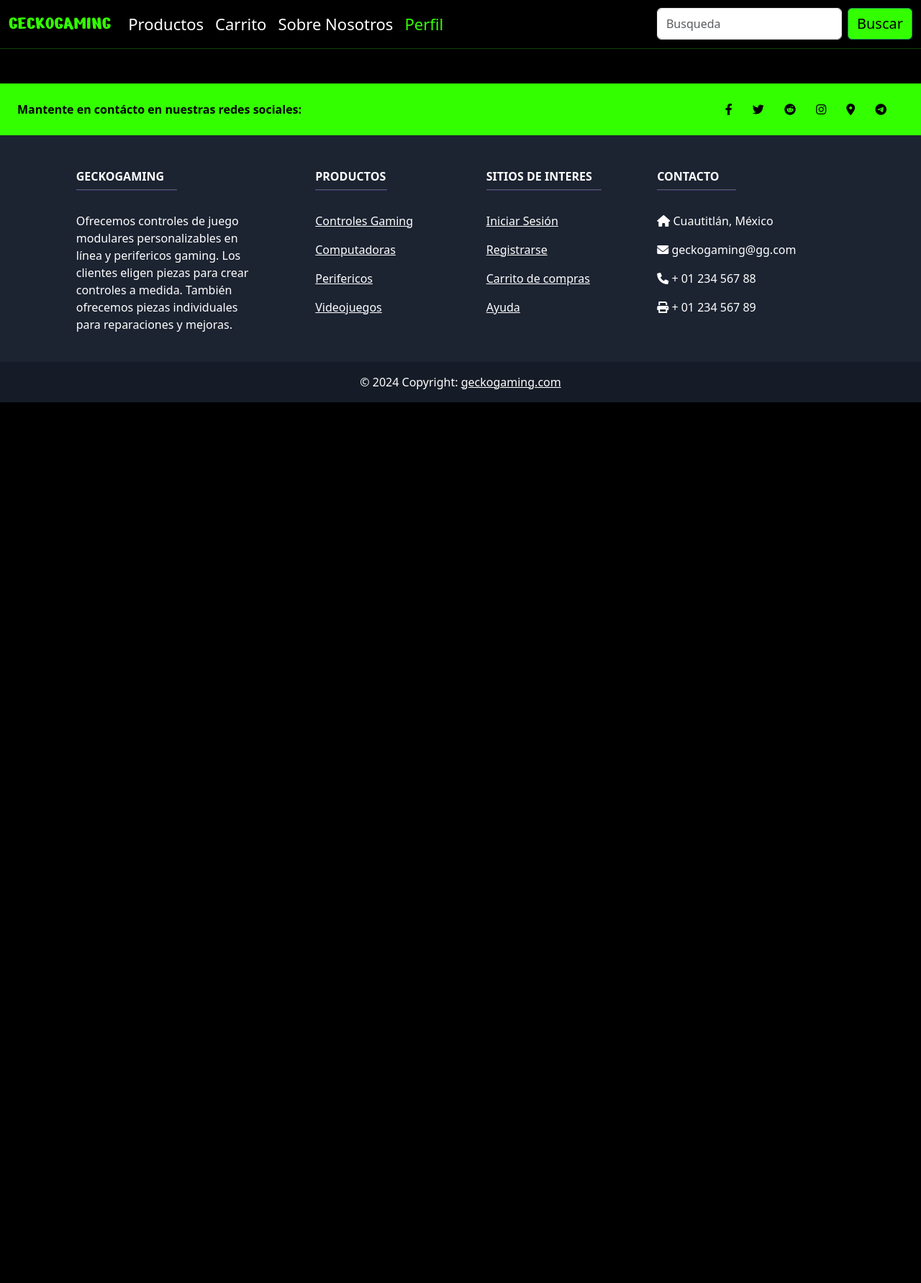
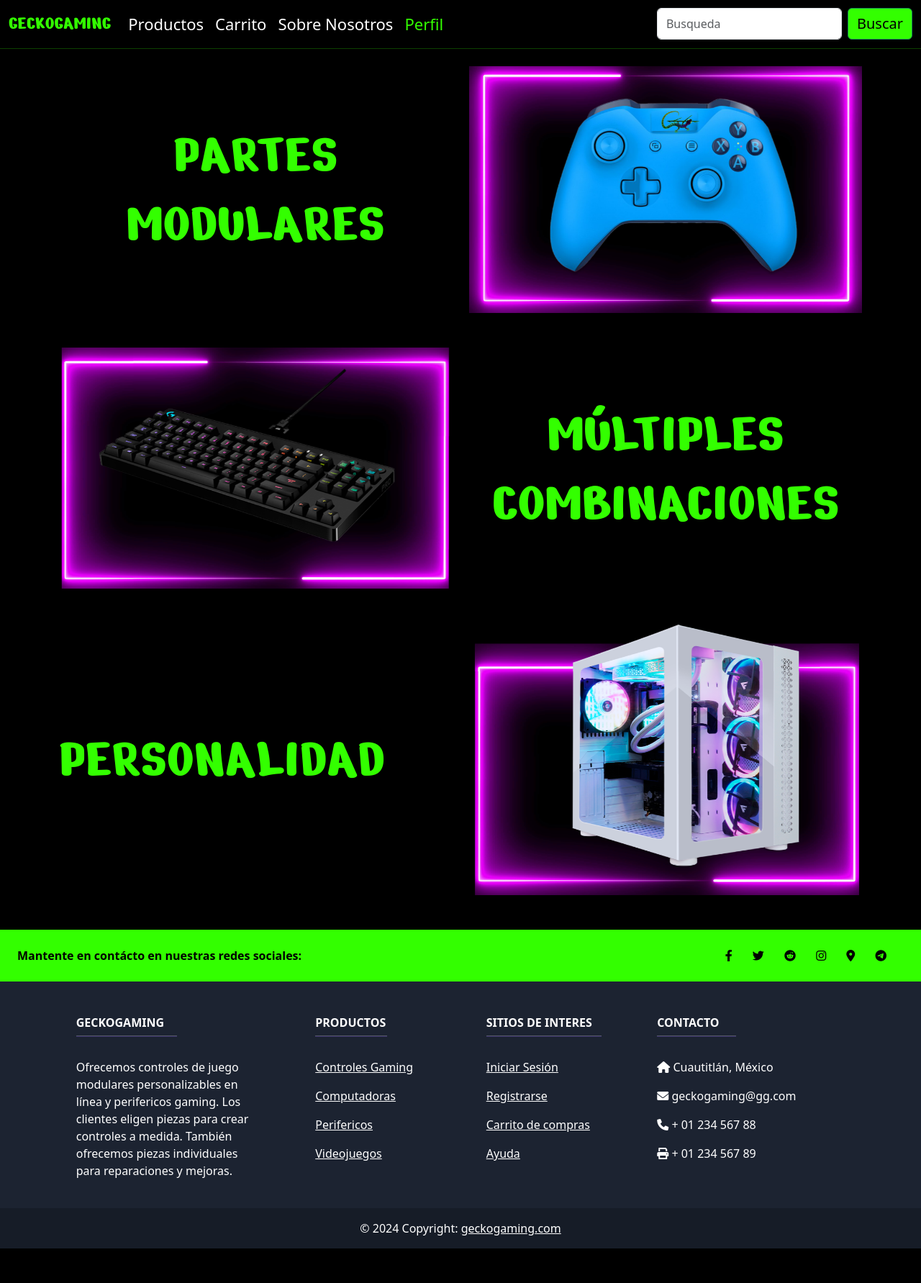
Before and after one commit to RichiLM/GeckoGames, a PHP site: page / in a window 1280 px wide. Shown: the whole page at 72% size. Before the commit the page ends 559 px from the top, so only its background shows below. Run offline with PHP 8.4, Linux system fonts and the light colour scheme.

Commit message:
Primer borrador index

```diff
--- a/css/style.css
+++ b/css/style.css
@@ -1,5 +1,6 @@
 :root {
-    --fuentePrincipal: font-family: 'Nerko One', cursive;
+    --fuentePrincipal: 'Nerko One', cursive;
+    --colorPrincipal: rgb(51, 255, 0);
 }
 
 body {
@@ -9,3 +10,8 @@
 .no-decoration {
     text-decoration: none;
 }
+
+.titulo {
+    font-family: var(--fuentePrincipal);
+    color: var(--colorPrincipal);;
+}
--- a/index.php
+++ b/index.php
@@ -18,6 +18,32 @@
     require('layouts/nav.php');
     ?>
     <hr style="color: rgb(51, 255, 0); margin: 0;">
+    <div class="container mt-4">
+        <div class="row text-center mb-5">
+            <div class="col-sm col-md-6 d-flex align-items-center">
+                <h2 class="titulo display-1 text-uppercase my-auto">Partes Modulares</h2>
+            </div>
+            <div class="col-sm col-md-6">
+                <img class="img-fluid" src="assets/g1.png" alt="Imagen1">
+            </div>
+        </div>
+        <div class="row text-center mb-5">
+            <div class="col-sm col-md-6">
+                <img class="img-fluid" src="assets/g2.png" alt="Imagen2">
+            </div>
+            <div class="col-sm col-md-6 d-flex align-items-center">
+                <h2 class="titulo display-1 text-uppercase my-auto">Múltiples combinaciones</h2>
+            </div>
+        </div>
+        <div class="row text-center mb-5">
+            <div class="col-sm col-md-6 d-flex align-items-center">
+                <h2 class="titulo display-1 text-uppercase my-auto">Personalidad</h2>
+            </div>
+            <div class="col-sm col-md-6">
+                <img class="img-fluid" src="assets/g3.png" alt="Imagen3">
+            </div>
+        </div>
+    </div>
     <?php
     require('layouts/footer.php');
     ?>
```
